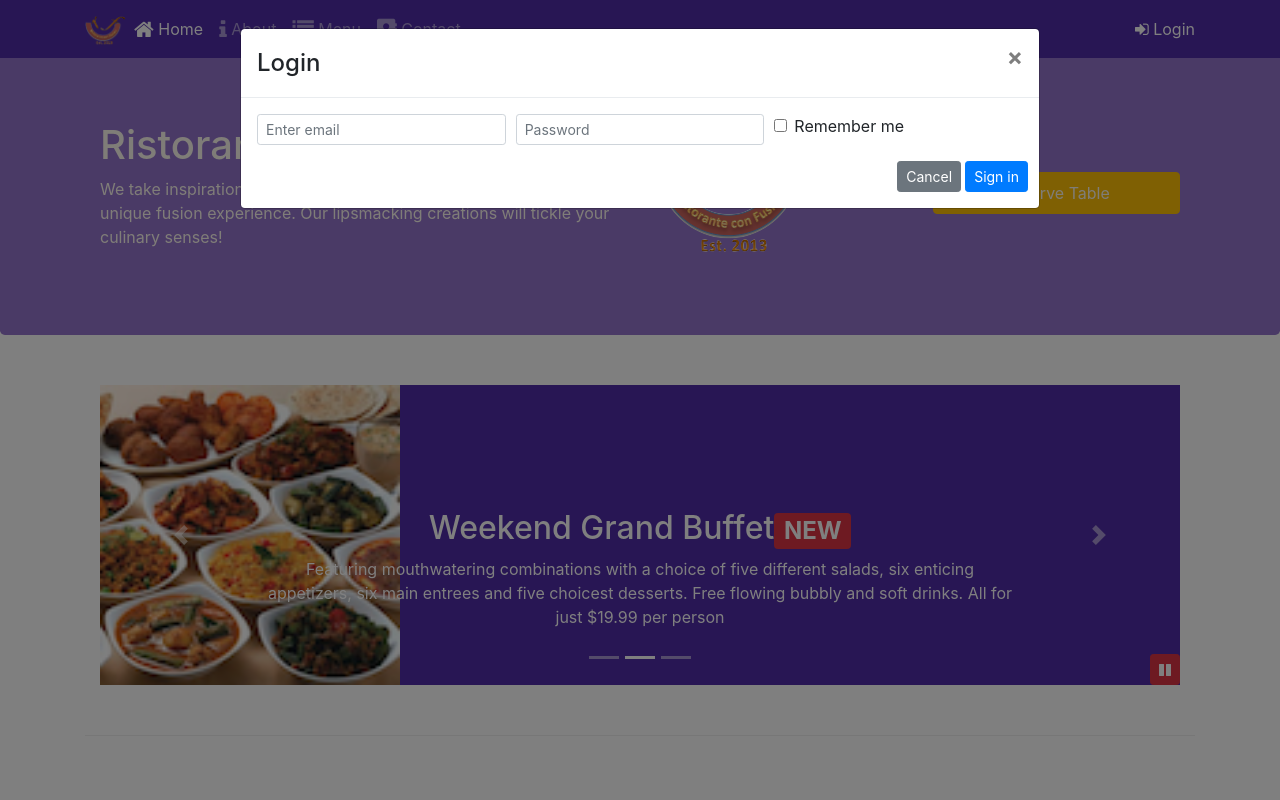
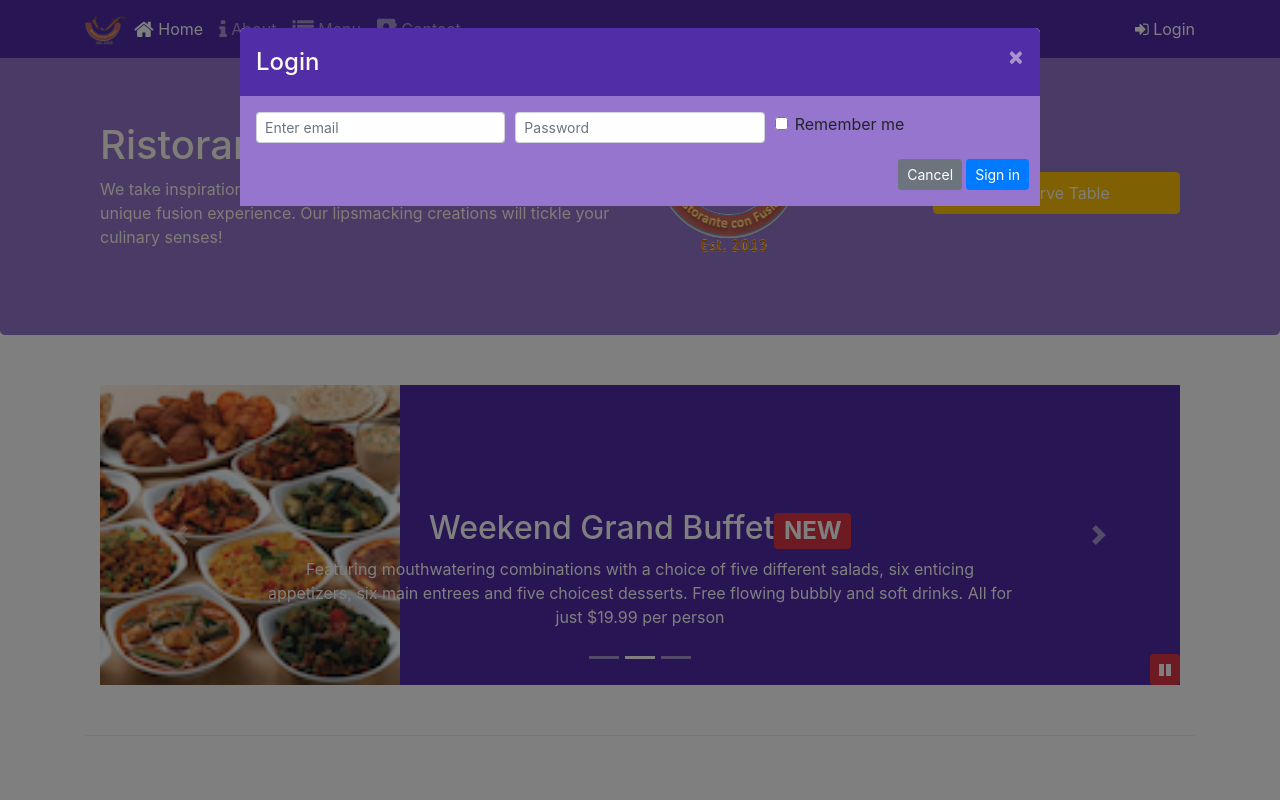
Before and after one commit to Sourabh-Singh-372/conFusion, a website: page index.html in a window 1280 px wide. Both pictures are taken after a click on the link "Login". Shown: the top 800 px of the page. Drawn offline with nearby package versions, Linux system fonts and the light colour scheme.

Commit message:
Assignment 4

```diff
--- a/css/styles.less
+++ b/css/styles.less
@@ -68,6 +68,26 @@ body{
     }
 }
 
+.modal-content {
+	border: 0px;
+
+	.modal-body {
+		background: @background-light;
+	}
+
+	.modal-header {
+		background: @background-dark;
+		color: floralwhite;
+		border: 0px;
+
+		.close {
+			color: floralwhite;
+		}
+
+	}
+
+}
+
 #carouselButton {
     right:0px;
     position: absolute;
--- a/index.html
+++ b/index.html
@@ -30,7 +30,7 @@
                     <li class="nav-item"><a class="nav-link" href="./contactus.html"><span class="fa fa-address-book fa-lg"></span> Contact</a></li>
                 </ul>
                 <span class="navbar-text">
-                    <a data-toggle="modal" data-target="#loginModal">
+                    <a id="loginButton">
                     <span class="fa fa-sign-in"></span> Login</a>
                 </span>
             </div>
@@ -150,7 +150,7 @@
                     <img src="img/logo.png" class="img-fluid">
                 </div>
                 <div class="col-xs-12 col-sm-3 align-self-center">
-                    <a role="button" class="btn btn-block nav-link btn-warning" data-toggle="modal" data-target="#reserveModal">Reserve Table</a>
+                    <a role="button" class="btn btn-block nav-link btn-warning" id="reserveButton">Reserve Table</a>
                 </div>
             </div>
         </div>
@@ -333,8 +333,13 @@
                 }
             });
         });
+        $("#loginButton").click(function() {
+            $("#loginModal").modal("show");
+        });
+        $("#reserveButton").click(function() {
+            $("#reserveModal").modal("show");
+        });
     </script>
-
 </body>
 
 </html>
```
Also changed, not shown: css/styles.css, 1 other file.
